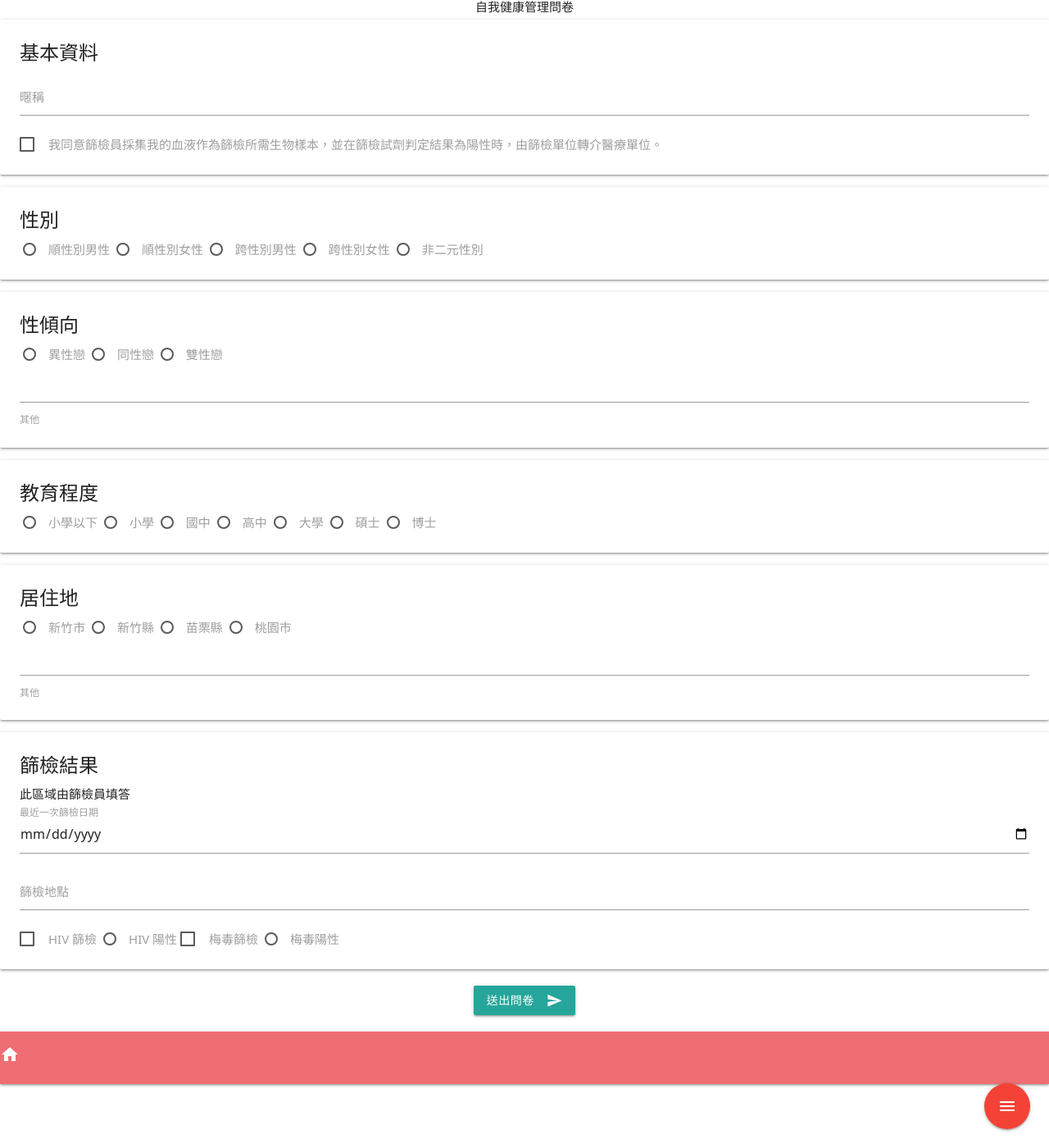
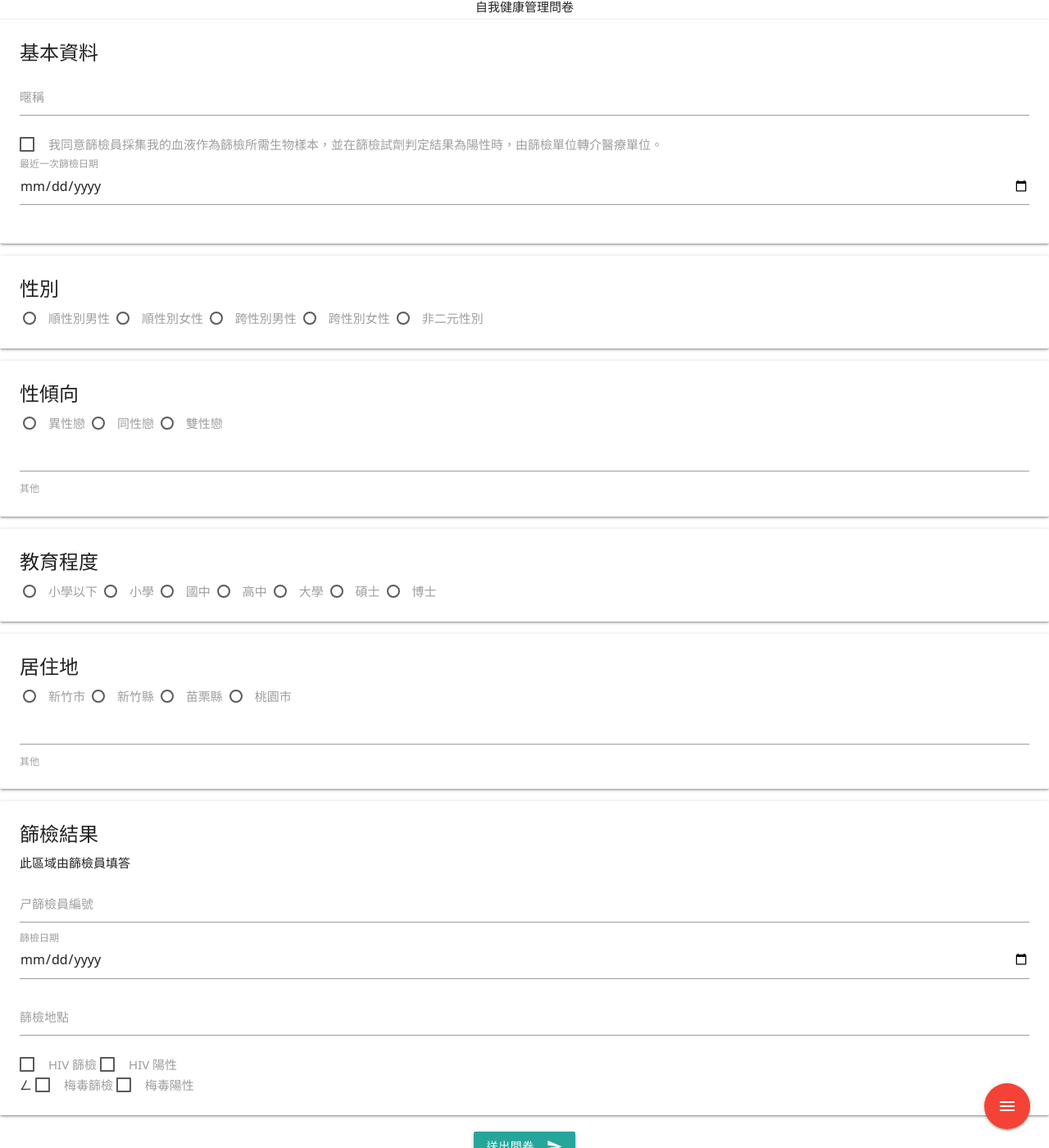
Before and after one commit to Gisneyland/Gisneyland.github.io, a Jekyll site: the page built from hiva/index.html, in a window 1280 px wide and 1400 px high. Shown: the whole window at 82% size. Built offline with Jekyll 4.4.1, drawn with Linux system fonts in a browser that asks for light colours; nearby versions of some CDN libraries.

Commit message:
Update index.html

```diff
--- a/hiva/index.html
+++ b/hiva/index.html
@@ -21,6 +21,10 @@ permalink: /hiva/
           <span data-i18n="agreement">我同意篩檢員採集我的血液作為篩檢所需生物樣本，並在篩檢試劑判定結果為陽性時，由篩檢單位轉介醫療單位。</span>
         </label>
       </p>
+      <div class="input-field">
+        <input type="date" name="last_screening_at" id="last_screening_at">
+        <label for="last_screening_at" data-i18n="last_screening">最近一次篩檢日期</label>
+      </div>
     </div>
   </div>
 
@@ -81,14 +85,18 @@ permalink: /hiva/
     </div>
   </div>
 
-  <!-- 篩檢紀錄 -->
+  <!-- 篩檢結果 -->
   <div class="card">
     <div class="card-content">
       <span class="card-title" data-i18n="screening">篩檢結果</span>
       <p>此區域由篩檢員填答</p>
       <div class="input-field">
-        <input type="date" name="last_screening_at" id="last_screening_at">
-        <label for="last_screening_at" data-i18n="last_screening">最近一次篩檢日期</label>
+        <input type="text" name="screener" id="screener">
+        <label for="screener" data-i18n="screener">ㄕ篩檢員編號</label>
+      </div>
+      <div class="input-field">
+        <input type="date" name="screening_at" id="screening_at">
+        <label for="screening_at" data-i18n="screening_date">篩檢日期</label>
       </div>
       <div class="input-field">
         <input type="text" name="screening_place" id="screening_place">
@@ -96,9 +104,11 @@ permalink: /hiva/
       </div>
       <p>
         <label><input type="checkbox" name="screening_hiv" /><span data-i18n="screening_hiv">HIV 篩檢</span></label>
-        <label><input type="radio" name="hiv_positive" /><span data-i18n="hiv_positive">HIV 陽性</span></label>
+        <label><input type="checkbox" name="hiv_positive" /><span data-i18n="hiv_positive">HIV 陽性</span></label>
+      </p>
+      <p></p>ㄥ
         <label><input type="checkbox" name="screening_syphilis" /><span data-i18n="screening_syphilis">梅毒篩檢</span></label>
-        <label><input type="radio" name="syphilis_positive" /><span data-i18n="syphilis_positive">梅毒陽性</span></label>
+        <label><input type="checkbox" name="syphilis_positive" /><span data-i18n="syphilis_positive">梅毒陽性</span></label>
       </p>
     </div>
   </div>
```
